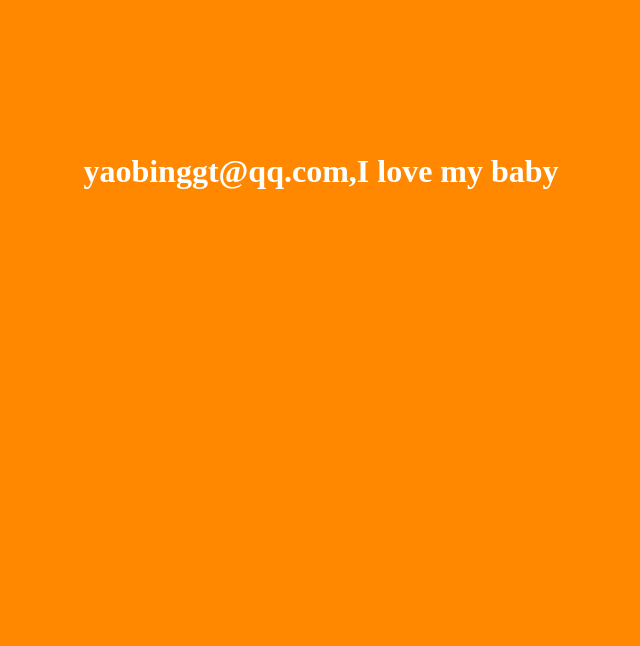
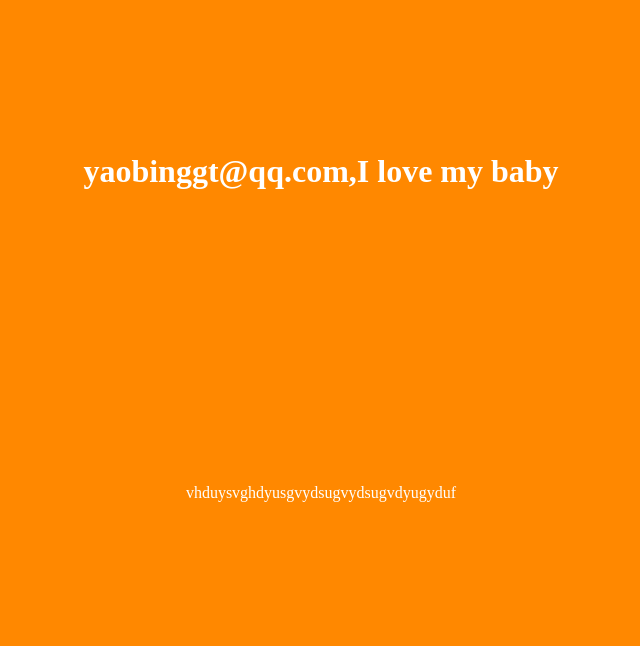
Before and after one commit to yaobinggt/yaobinggt.github.io, a plain HTML site: page index.html in a window 1280 px wide. Shown: the whole page, without its empty margins (319-959 px from the left). Drawn offline with Linux system fonts and the light colour scheme.

Commit message:
yaobinggt

```diff
--- a/index.html
+++ b/index.html
@@ -9,5 +9,6 @@
 	</style>
 	<body>
 		<h1>yaobinggt@qq.com,I love my baby</h1>
+		vhduysvghdyusgvydsugvydsugvdyugyduf
 	</body>
 </html>
```
